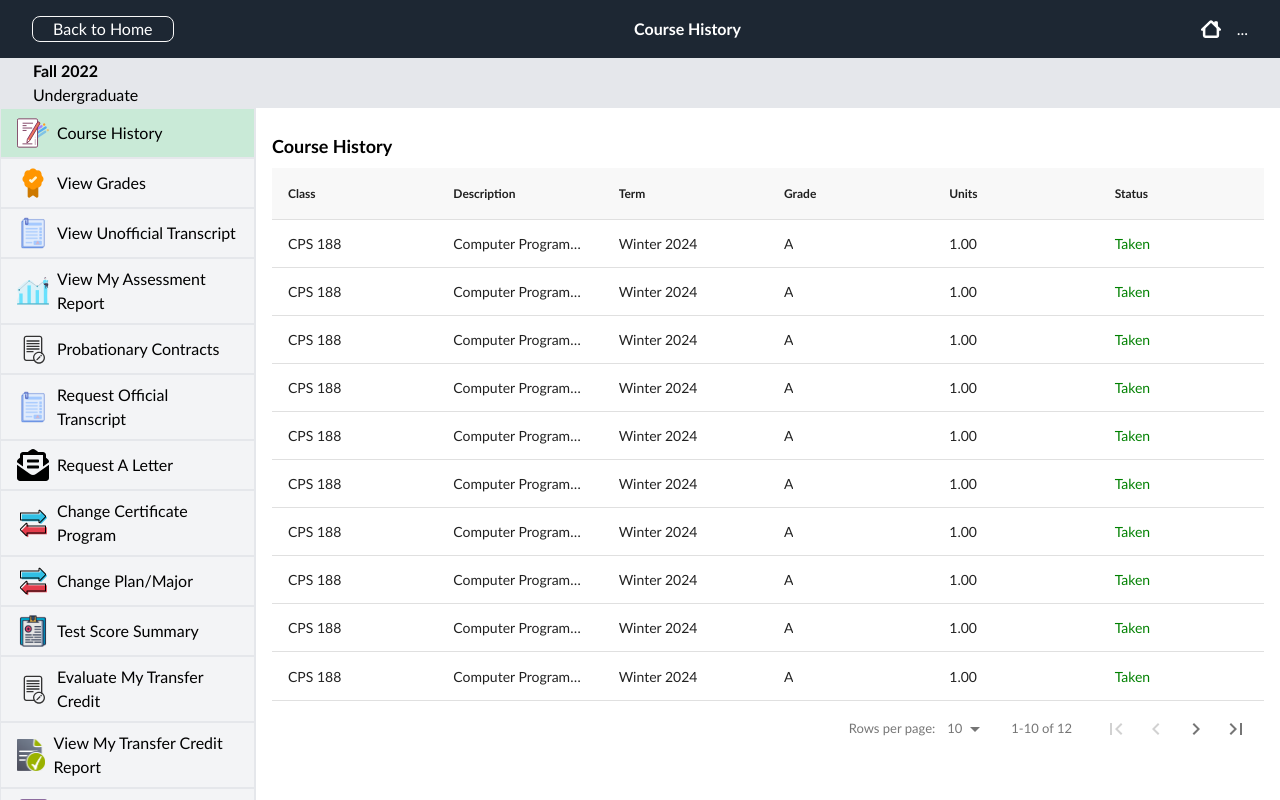
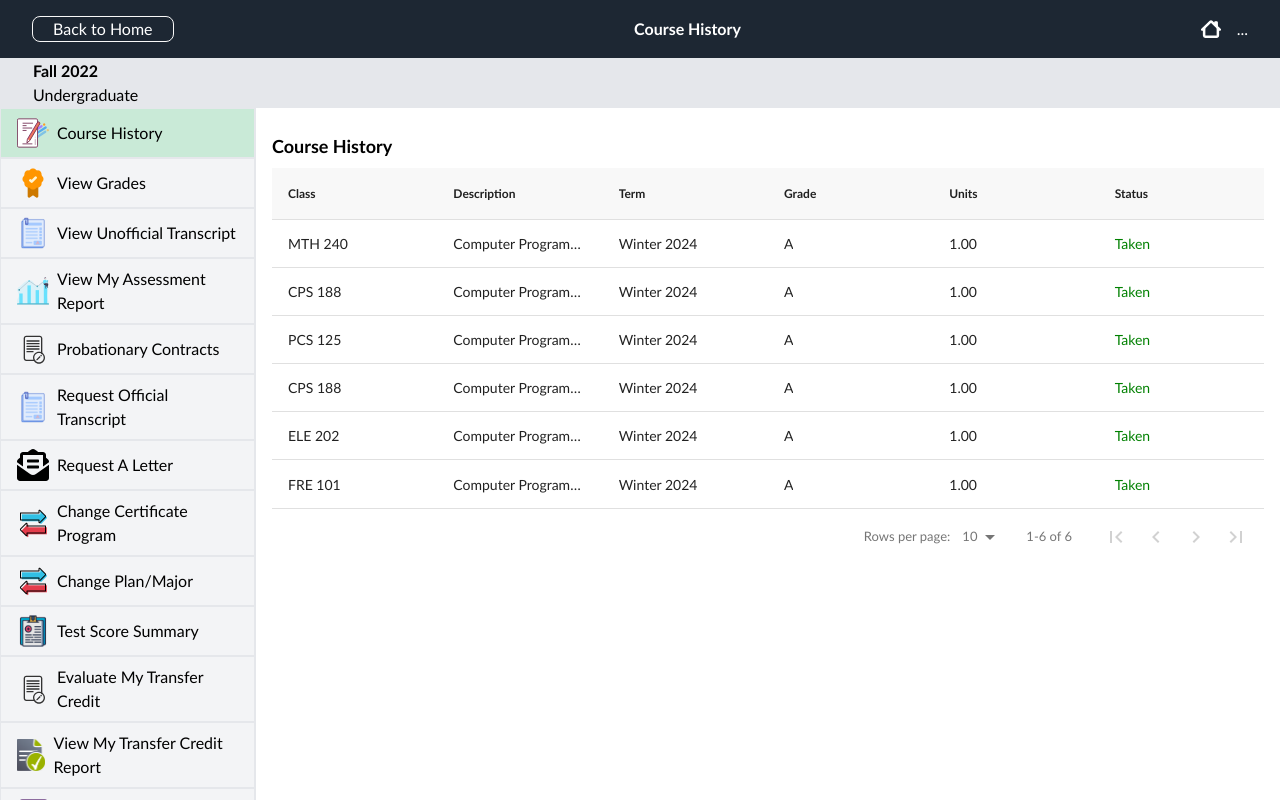
Before and after one commit to AnnasAhmed1/student-management-system, a React (Create React App) app: page /academic/course-history in a window 1280 px wide. Shown: the top 800 px of the page. Built offline with nearby package versions, Linux system fonts and the light colour scheme.

Commit message:
course-history-data-add

```diff
--- a/src/components/AcademicTable.jsx
+++ b/src/components/AcademicTable.jsx
@@ -1,37 +1,42 @@
-import React from 'react';
-import DataTable from 'react-data-table-component';
+import React from "react";
+import DataTable from "react-data-table-component";
 
 const columns = [
   {
-    name: 'Class',
-    selector: row => row.class,
+    name: "Class",
+    selector: (row) => row.class,
     sortable: true,
   },
   {
-    name: 'Description',
-    selector: row => row.description,
+    name: "Description",
+    selector: (row) => row.description,
     sortable: true,
   },
   {
-    name: 'Term',
-    selector: row => row.term,
+    name: "Term",
+    selector: (row) => row.term,
     sortable: true,
   },
   {
-    name: 'Grade',
-    selector: row => row.grade,
+    name: "Grade",
+    selector: (row) => row.grade,
     sortable: true,
   },
   {
-    name: 'Units',
-    selector: row => row.units,
+    name: "Units",
+    selector: (row) => row.units,
     sortable: true,
   },
   {
-    name: 'Status',
-    cell: row => (
-      <div style={{ textAlign: 'center' }}>
-        <div style={{ display: 'inline-block', color: row.status === 'Taken' ? 'green' : 'red' }}>
+    name: "Status",
+    cell: (row) => (
+      <div style={{ textAlign: "center" }}>
+        <div
+          style={{
+            display: "inline-block",
+            color: row.status === "Taken" ? "green" : "red",
+          }}
+        >
           {row.status}
         </div>
       </div>
@@ -41,101 +46,54 @@ const columns = [
 
 const data = [
   {
-    class: 'CPS 188',
-    description: 'Computer Programming Fundamentals',
-    term: 'Winter 2024',
-    grade: 'A',
-    units: '1.00',
-    status: 'Taken',
+    class: "MTH 240",
+    description: "Computer Programming Fundamentals",
+    term: "Winter 2024",
+    grade: "A",
+    units: "1.00",
+    status: "Taken",
   },
   {
-    class: 'CPS 188',
-    description: 'Computer Programming Fundamentals',
-    term: 'Winter 2024',
-    grade: 'A',
-    units: '1.00',
-    status: 'Taken',
+    class: "CPS 188",
+    description: "Computer Programming Fundamentals",
+    term: "Winter 2024",
+    grade: "A",
+    units: "1.00",
+    status: "Taken",
   },
   {
-    class: 'CPS 188',
-    description: 'Computer Programming Fundamentals',
-    term: 'Winter 2024',
-    grade: 'A',
-    units: '1.00',
-    status: 'Taken',
+    class: "PCS 125",
+    description: "Computer Programming Fundamentals",
+    term: "Winter 2024",
+    grade: "A",
+    units: "1.00",
+    status: "Taken",
   },
   {
-    class: 'CPS 188',
-    description: 'Computer Programming Fundamentals',
-    term: 'Winter 2024',
-    grade: 'A',
-    units: '1.00',
-    status: 'Taken',
+    class: "CPS 188",
+    description: "Computer Programming Fundamentals",
+    term: "Winter 2024",
+    grade: "A",
+    units: "1.00",
+    status: "Taken",
   },
   {
-    class: 'CPS 188',
-    description: 'Computer Programming Fundamentals',
-    term: 'Winter 2024',
-    grade: 'A',
-    units: '1.00',
-    status: 'Taken',
+    class: "ELE 202",
+    description: "Computer Programming Fundamentals",
+    term: "Winter 2024",
+    grade: "A",
+    units: "1.00",
+    status: "Taken",
   },
   {
-    class: 'CPS 188',
-    description: 'Computer Programming Fundamentals',
-    term: 'Winter 2024',
-    grade: 'A',
-    units: '1.00',
-    status: 'Taken',
+    class: "FRE 101",
+    description: "Computer Programming Fundamentals",
+    term: "Winter 2024",
+    grade: "A",
+    units: "1.00",
+    status: "Taken",
   },
-  {
-    class: 'CPS 188',
-    description: 'Computer Programming Fundamentals',
-    term: 'Winter 2024',
-    grade: 'A',
-    units: '1.00',
-    status: 'Taken',
-  },
-  {
-    class: 'CPS 188',
-    description: 'Computer Programming Fundamentals',
-    term: 'Winter 2024',
-    grade: 'A',
-    units: '1.00',
-    status: 'Taken',
-  },
-  {
-    class: 'CPS 188',
-    description: 'Computer Programming Fundamentals',
-    term: 'Winter 2024',
-    grade: 'A',
-    units: '1.00',
-    status: 'Taken',
-  },
-  {
-    class: 'CPS 188',
-    description: 'Computer Programming Fundamentals',
-    term: 'Winter 2024',
-    grade: 'A',
-    units: '1.00',
-    status: 'Taken',
-  },
-  {
-    class: 'CPS 188',
-    description: 'Computer Programming Fundamentals',
-    term: 'Winter 2024',
-    grade: 'A',
-    units: '1.00',
-    status: 'Taken',
-  },
-  {
-    class: 'CPS 188',
-    description: 'Computer Programming Fundamentals',
-    term: 'Winter 2024',
-    grade: 'A',
-    units: '1.00',
-    status: 'Taken',
-  },
+
   // ...more rows
 ];
 // const data = [
@@ -239,16 +197,15 @@ const data = [
 // ];
 
 const customStyles = {
-
   headCells: {
     style: {
-      backgroundColor: '#f8f8f8',
-      fontWeight: 'bold',
+      backgroundColor: "#f8f8f8",
+      fontWeight: "bold",
     },
   },
   cells: {
     style: {
-      fontSize: '14px',
+      fontSize: "14px",
     },
   },
 };
```
